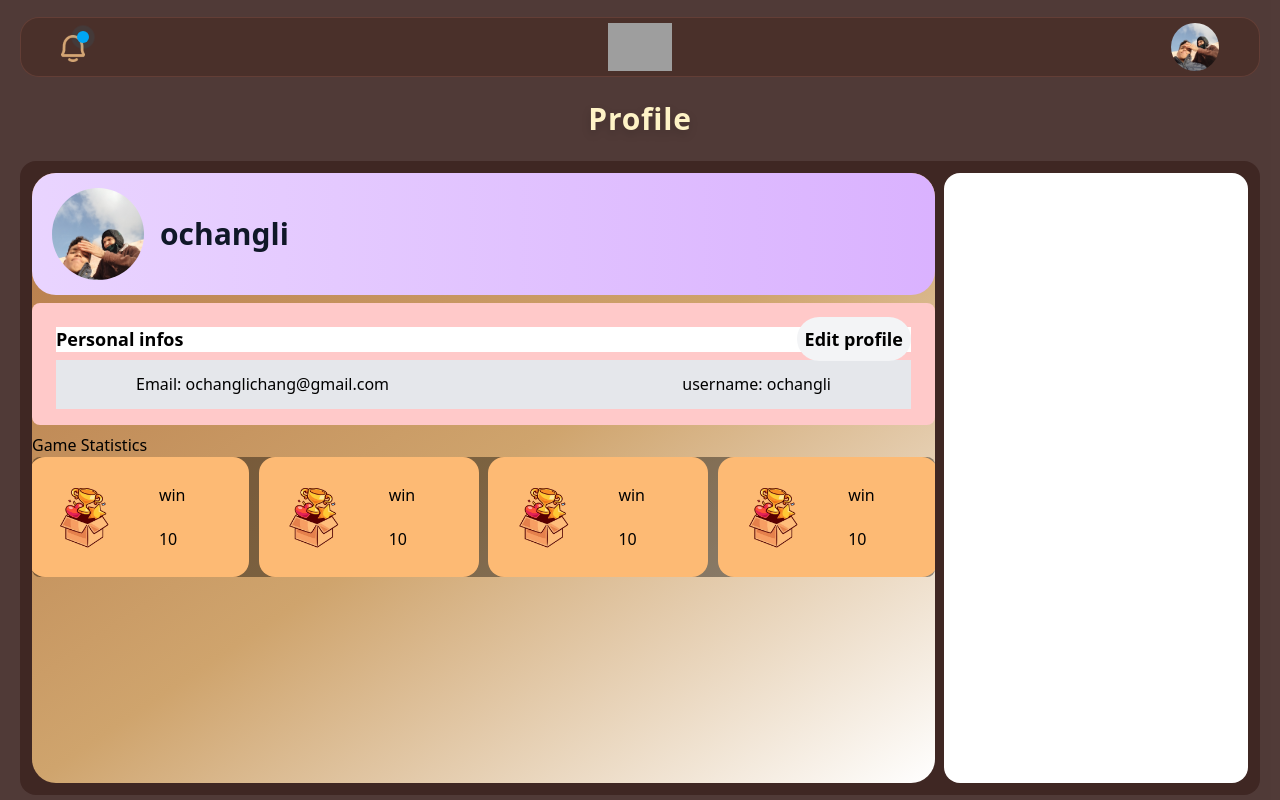
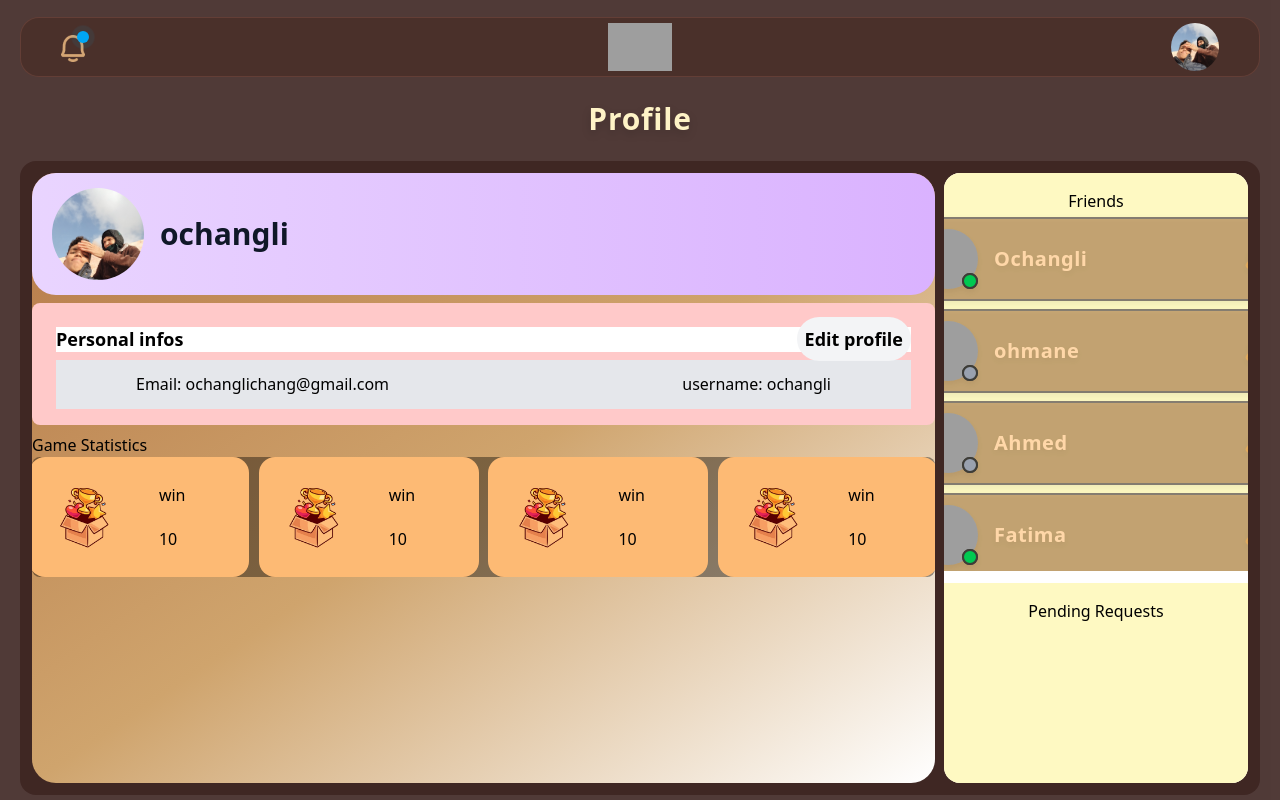
Before and after one commit to OuchaneSiham/final_project, a React app in the folder frontend/: page / in a window 1280 px wide. Built offline with nearby package versions, Linux system fonts and the light colour scheme; grey boxes are pictures that could not be loaded; the HTML template or start-up script is replaced by a standard one.

Commit message:
adding the frined lists at the side

```diff
--- a/frontend/src/components/friends/FriendBox.jsx
+++ b/frontend/src/components/Profile/FriendBox.jsx
@@ -14,7 +14,7 @@ export default function FriendBox({friend, onClick})
             }
         };
     return (
-        <li className="relative flex p-5 border-2 border-purple-500/30 gap-4 drop-shadow-md items-center h-[84px] min-w-[400px]  bg-amber-900/40 border rounded-3xl border border-slate-600/50 hover:border-slate-500 transition-all">
+        <li className="relative flex p-5 border-2 border-purple-500/30 gap-4 drop-shadow-md my-1 items-center h-[84px] min-w-[400px]  bg-amber-900/40 border rounded-3xl border border-slate-600/50 hover:border-slate-500 transition-all">
             {/* for the image and the status */}
             <div className='relative h-15 w-15' >
                 <div className='relative h-15 w-15 rounded-full ease-in-out overflow-hidden '>
--- a/frontend/src/pages/Friends/index.jsx
+++ b/frontend/src/pages/Friends/index.jsx
@@ -1,8 +1,8 @@
-import FriendBox from "../../components/friends/FriendBox";
-import ProfileCard from "../../components/friends/ProfileCard.jsx";
+import FriendBox from "../../components/Profile/FriendBox.jsx";
+import ProfileCard from "../../components/Profile/ProfileCard.jsx";
 import Navbar from '../../components/UI/NavBar';
 import { useState } from 'react';
-import { mockFriends } from './mockFriends.js';
+import { mockFriends } from "../Profile/mockFriends.js";
 
 
 export default function Friend()
--- a/frontend/src/pages/Profile/index.jsx
+++ b/frontend/src/pages/Profile/index.jsx
@@ -2,9 +2,16 @@ import Navbar from "../../components/UI/NavBar";
 import ProfileHead from "../../components/Profile/ProfileHeader";
 import ProfileStatistics from "../../components/Profile/ProfileStatistics";
 import PersonlInfos from "../../components/Profile/PersonlInfos";
-
+import { mockFriends } from "./mockFriends";
+import FriendBox from "../../components/Profile/FriendBox";
+import { useState } from "react";
+import ProfileCard from "../../components/Profile/ProfileCard";
 export default function Profile()
 {
+
+    const [friends, setFriends] = useState(mockFriends);
+    const [friendSeleted, setfriendSeleted] = useState(null);
+
     return(
         <div className="flex items-center h-screen flex-col h-screen bg-[#3E2522]/90 py-[5px] px-[20px]">
             <Navbar/>
@@ -20,8 +27,36 @@ export default function Profile()
                     <ProfileStatistics />
                 </aside>
                 {/* right side for friends*/}
-                <aside className="w-1/4 bg-white rounded-2xl">
+                <aside className="flex flex-col h-full w-1/4 bg-white rounded-2xl overflow-y-auto min-h-0 space-y-3">
+                    {/* For pending requests */}
 
+                    <div className="flex flex-col h-2/3 bg-yellow-100 items-center py-4 overflow-y-auto min-h-0">
+                    {friendSeleted && (
+                        <div className="fixed inset-0 z-50 flex items-center justify-center bg-black/60 backdrop-blur-sm p-4">
+                            <div
+                                className="absolute inset-0"
+                                onClick={() => setfriendSeleted(null)}>
+                            </div>
+                            <div className="relative z-10 w-full max-w-lg">
+                                <ProfileCard
+                                    friend={friendSeleted}
+                                    onClose={() => setfriendSeleted(null)}
+                                />
+                            </div>
+                        </div>)}
+                        <h3>Friends</h3>
+                        {friends.map((friend) =>(
+                            <FriendBox
+                                key={friend.id}
+                                friend={friend}
+                                onClick={() => setfriendSeleted(friend)}
+                            />)
+                        )}
+                    </div>
+                    {/* For Friends */}
+                    <div className="flex flex-col h-1/3 bg-yellow-100 items-center py-4 ">
+                        <h3>Pending Requests</h3>
+                    </div>
                 </aside>
             </div>
         </div>
--- a/frontend/src/pages/chat/Chat.jsx
+++ b/frontend/src/pages/chat/Chat.jsx
@@ -1,5 +1,5 @@
 import Navbar from "../../components/UI/NavBar";
-import { mockFriends } from "../Friends/mockFriends";
+import { mockFriends } from "../Profile/mockFriends.js";
 import { useState } from 'react';
 import FriendAvt from '../../components/chat/friendAvatar.jsx';
 
--- a/frontend/src/pages/tto/index.jsx
+++ /dev/null
@@ -1,44 +0,0 @@
-import Square from "../../components/tto/Square";
-import { useState } from 'react';
-import Winner from '../../helpers/tictactoeWinner'
-
-export default function Tto()
-{
-    const [Squares, setSquares] = useState(Array(9).fill(null));
-    const [xIsNext, setxIsNext] = useState(true);
-    function handleClick(i)
-    {
-        if(Squares[i] || Winner(Squares))
-            return ;
-        const newSquare = Squares.slice();
-        newSquare[i] = (xIsNext) ? "X" : "0";
-        setSquares(newSquare);
-        setxIsNext(!xIsNext);
-        const Win = Winner(newSquare);
-        if(Win)
-        {
-            console.log(Win);
-            return;
-        }
-    }
-
-    return (
-        <div className="min-h-screen bg-black-600 flex items-center justify-center">
-            <div>
-                <Square handleClick={() => {handleClick(0)}} value={Squares[0]}></Square>
-                <Square handleClick={() => {handleClick(1)}} value={Squares[1]}></Square>
-                <Square handleClick={() => {handleClick(2)}} value={Squares[2]}></Square>
-            </div>
-            <div>
-                <Square handleClick={() => {handleClick(3)}} value={Squares[3]}></Square>
-                <Square handleClick={() => {handleClick(4)}} value={Squares[4]}></Square>
-                <Square handleClick={() => {handleClick(5)}} value={Squares[5]}></Square>
-            </div>
-            <div>
-                <Square handleClick={() => {handleClick(6)}} value={Squares[6]}></Square>
-                <Square handleClick={() => {handleClick(7)}} value={Squares[7]}></Square>
-                <Square handleClick={() => {handleClick(8)}} value={Squares[8]}></Square>
-            </div>
-        </div>
-    );
-}
```
Also changed, not shown: frontend/src/components/Profile/ProfileCard.jsx (renamed from frontend/src/components/friends/ProfileCard.jsx), frontend/src/components/Profile/StatBox.jsx (renamed from frontend/src/components/friends/StatBox.jsx), frontend/src/pages/Profile/mockFriends.js (renamed from frontend/src/pages/Friends/mockFriends.js).
